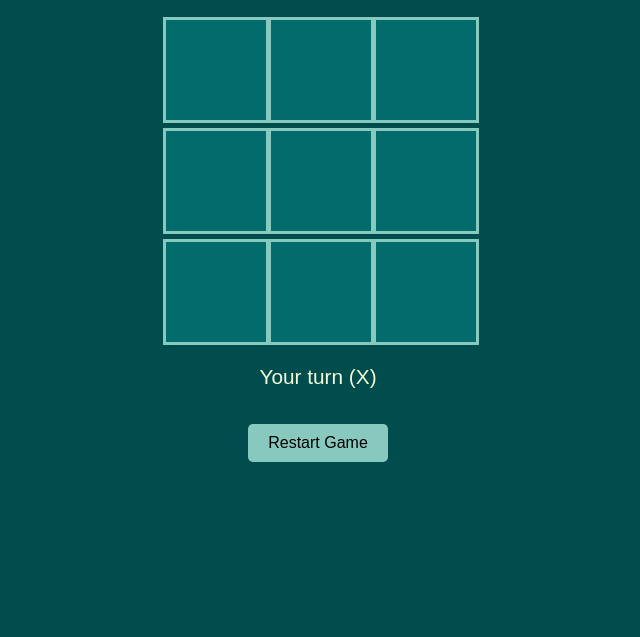
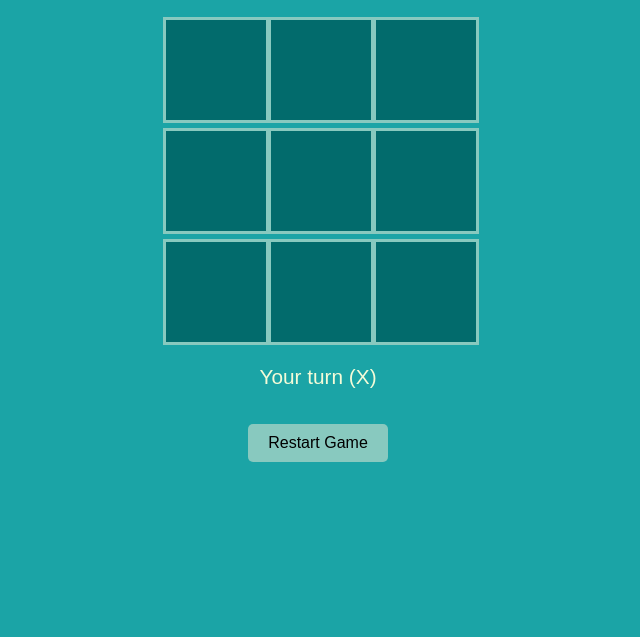
Before and after one commit to tystotts72/IS201, a plain HTML site: page webapp.html in a window 1280 px wide. Shown: the part 163-800 px from the top of the page, without its empty margins (322-962 px from the left). Drawn offline with Linux system fonts and the light colour scheme.

Commit message:
Add files via upload

```diff
--- a/webapp.html
+++ b/webapp.html
@@ -5,7 +5,7 @@
   <title>Tic Tac Toe: Best of 3</title>
   <style>
     body {
-      background-color: #014d4e;
+      background-color: #1ba4a6;
       font-family: Arial, sans-serif;
       color: #f4fbd8;
       text-align: center;
```
